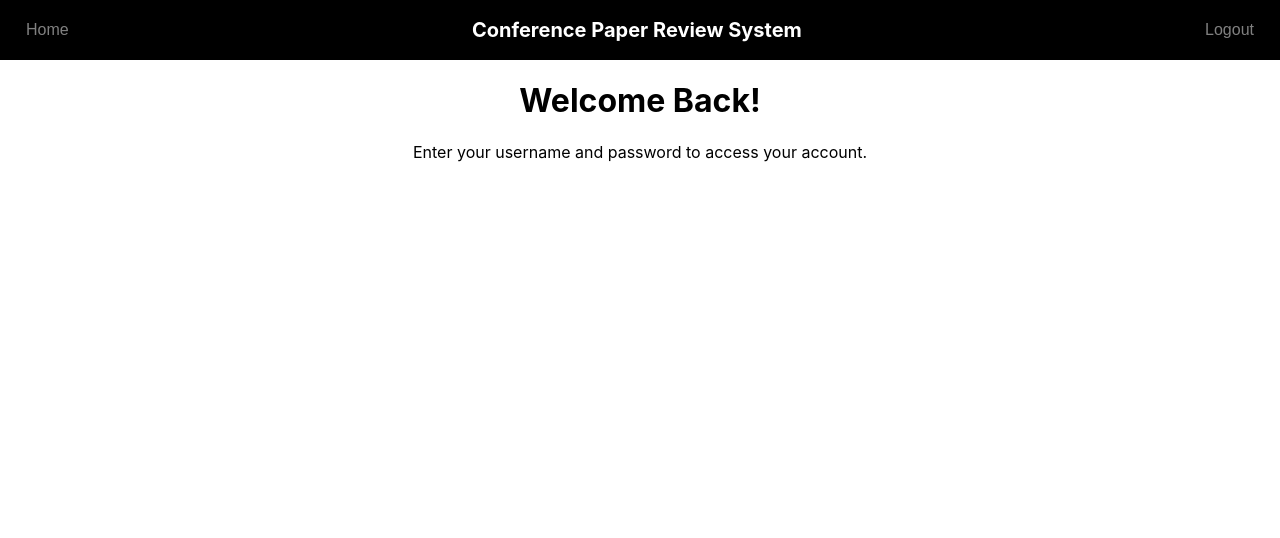
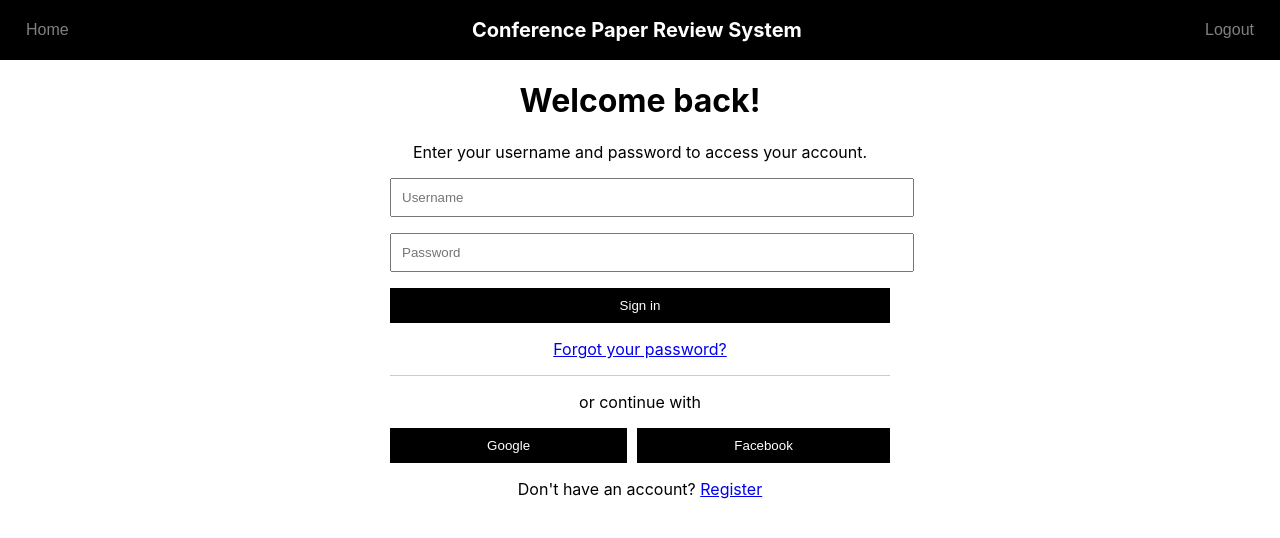
Before and after one commit to shawske/paper-review, a React (Create React App) app: page / in a window 1280 px wide. Shown: the top 538 px of the page. Built offline with nearby package versions, Linux system fonts and the light colour scheme.

Commit message:
Login Page finish

```diff
--- a/src/pages/LoginPage.tsx
+++ b/src/pages/LoginPage.tsx
@@ -3,12 +3,56 @@ import NavBar from './NavBar';
 
 const LoginPage: React.FC = () => {
   return (
-
     <div>
       <NavBar />
-      <div style={{ textAlign: 'center' }}>
-        <h1>Welcome Back!</h1>
+      <div style={{ textAlign: 'center', maxWidth: '500px', margin: 'auto' }}>
+        <h1>Welcome back!</h1>
         <p>Enter your username and password to access your account.</p>
+
+        <form>
+          <div style={{ marginBottom: '1em' }}>
+            <input type="text" placeholder="Username" style={{ width: '100%', padding: '10px' }} />
+          </div>
+          <div style={{ marginBottom: '1em' }}>
+            <input type="password" placeholder="Password" style={{ width: '100%', padding: '10px' }} />
+          </div>
+          <div style={{ marginBottom: '1em' }}>
+            <button
+              type="submit"
+              disabled
+              style={{ width: '100%', padding: '10px', backgroundColor: 'black', color: 'white', border: 'none' }}
+            >
+              Sign in
+            </button>
+          </div>
+        </form>
+
+        <div style={{ margin: '1em 0' }}>
+          <a href="#" onClick={(e) => e.preventDefault()}>Forgot your password?</a>
+        </div>
+
+        <div style={{ borderTop: '1px solid #ccc', paddingTop: '1em', margin: '1em 0' }}>
+          <span>or continue with</span>
+        </div>
+
+        <div style={{ display: 'flex', justifyContent: 'space-around', marginBottom: '1em' }}>
+          <button
+            disabled
+            style={{ padding: '10px', flexGrow: 1, marginRight: '5px', backgroundColor: 'black', color: 'white', border: 'none' }}
+          >
+            Google
+          </button>
+          <button
+            disabled
+            style={{ padding: '10px', flexGrow: 1, marginLeft: '5px', backgroundColor: 'black', color: 'white', border: 'none' }}
+          >
+            Facebook
+          </button>
+        </div>
+
+        <div>
+          Don't have an account? <a href="#" onClick={(e) => e.preventDefault()}>Register</a>
+        </div>
       </div>
     </div>
   );
```
Also changed, not shown: public/manifest.json.
